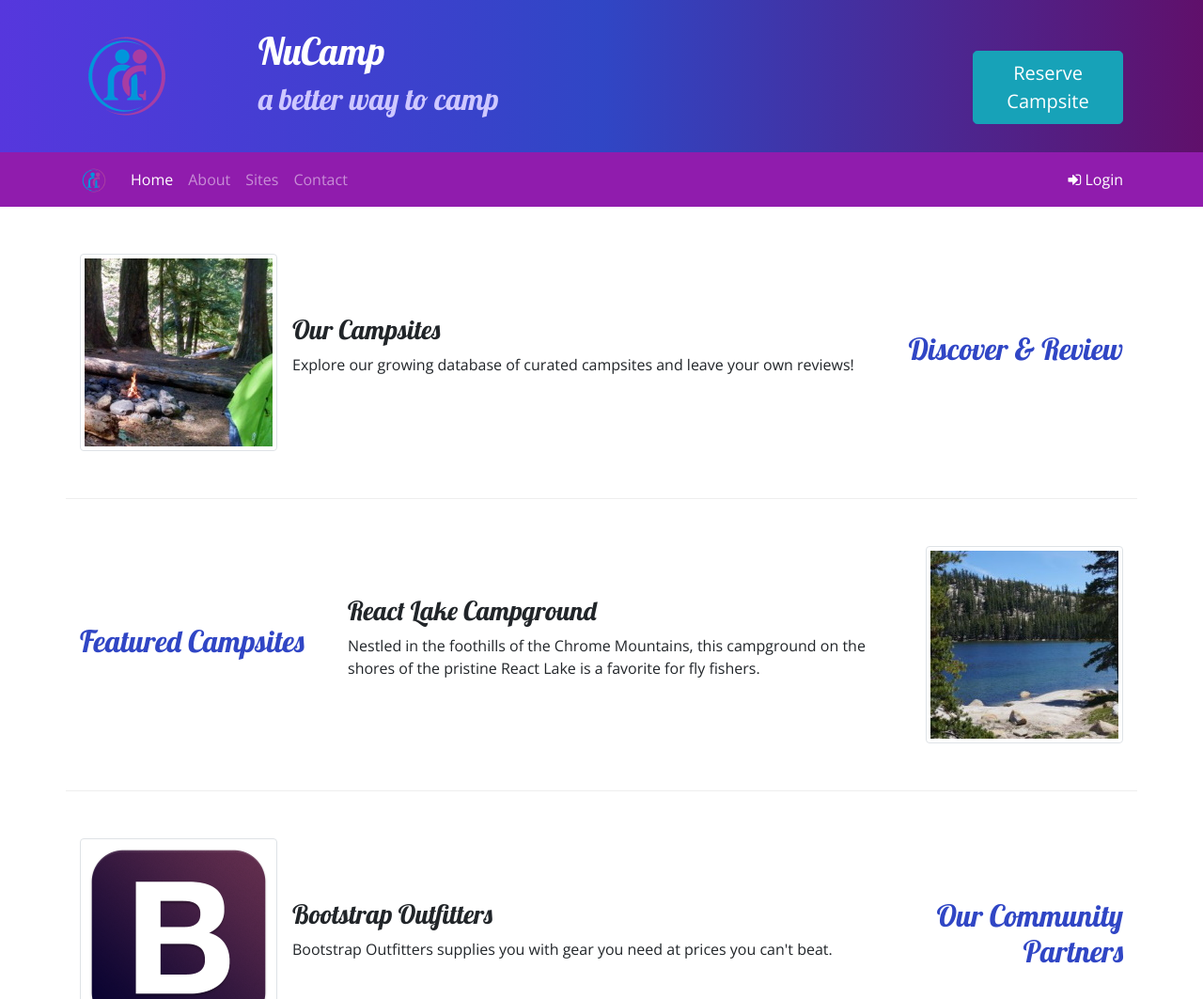
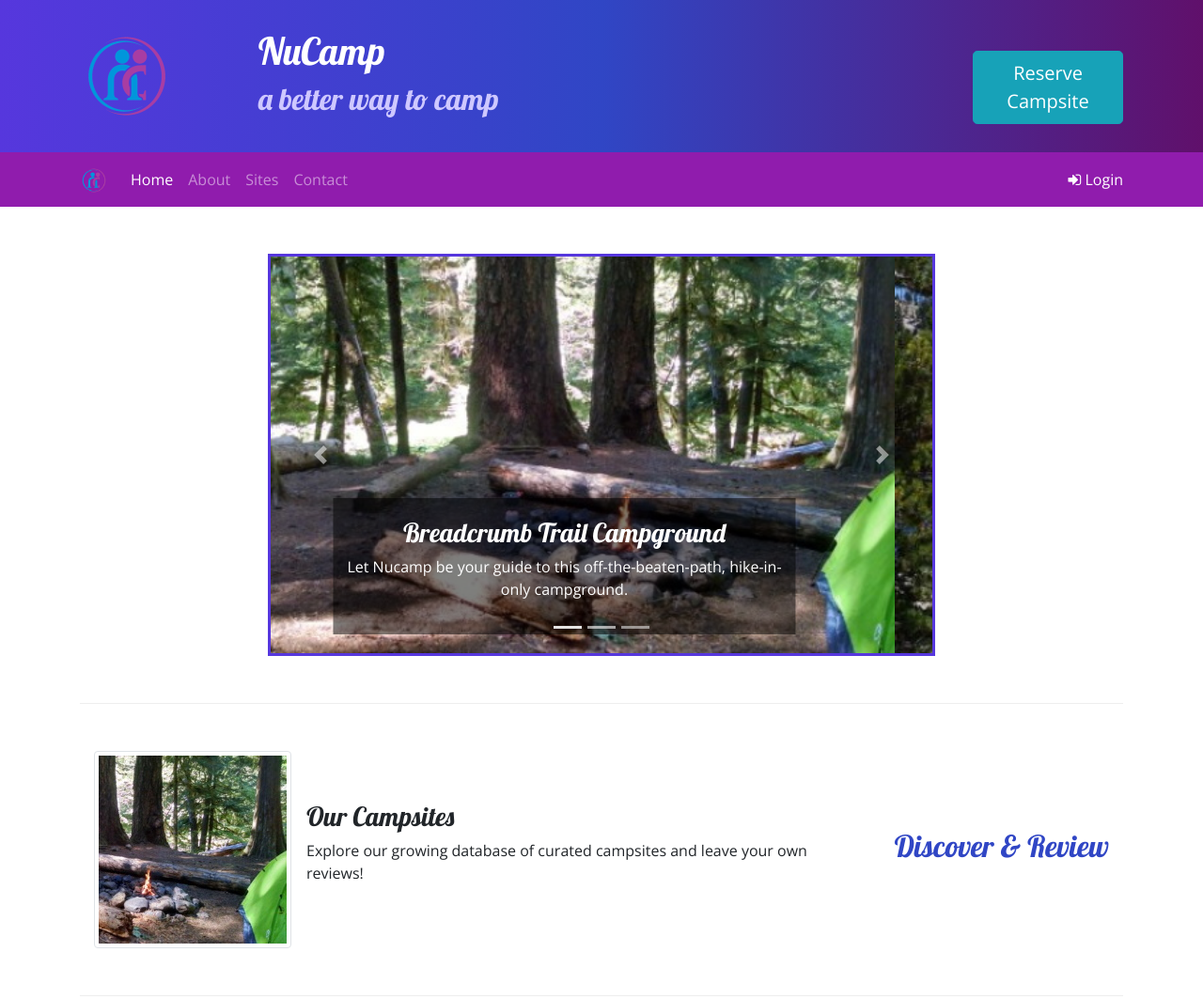
Before and after one commit to DianeGaliano/Bootstrap_Nucamp, a website: page index.html in a window 1280 px wide. Shown: the top 1063 px of the page at 94% size. Drawn offline with nearby package versions, Linux system fonts and the light colour scheme.

Commit message:
Carousel

```diff
--- a/css/style.css
+++ b/css/style.css
@@ -45,3 +45,11 @@ a, a:hover {
     color: inherit;
     text-decoration: none;
   }
+
+  .carousel-caption {
+    background-color: rgba(0, 0, 0, 0.5);
+}
+
+.carousel {
+    border: solid #5637DD;
+}
--- a/index.html
+++ b/index.html
@@ -97,8 +97,46 @@
     </div>
 
     <div class="container">
-        <div class="row row-content align-items-center">
-            <div class="col-sm-4 order-sm-last col-md-3">
+        <div class="container">
+            <div class="row row-content">
+                <div class="col-md-8 mx-auto">
+                    <div id="homeCarousel" class="carousel slide" data-ride="carousel">
+                        <ol class="carousel-indicators">
+                            <li data-target="#homeCarousel" data-slide-to="0" class="active"></li>
+                            <li data-target="#homeCarousel" data-slide-to="1"></li>
+                            <li data-target="#homeCarousel" data-slide-to="2"></li>
+                        </ol>
+                        <div class="carousel-inner">
+                            <div class="carousel-item active">
+                                <img class="d-block w-100" src="img/breadcrumb-trail.jpg" alt="Breadcrumb Trail Campground" />
+                                <div class="carousel-caption">
+                                    <h3>Breadcrumb Trail Campground</h3>
+                                    <p class="d-none d-sm-block">Let Nucamp be your guide to this off-the-beaten-path, hike-in-only campground.</p>
+                                </div>
+                            </div>
+                            <div class="carousel-item">
+                                <img class="d-block w-100" src="img/react-lake.jpg" alt="React Lake Campground" />
+                            </div>
+                            <div class="carousel-item">
+                                <img class="d-block w-100" src="img/chrome-river.jpg" alt="Chrome River Campground" />
+                            </div>
+                            <a class="carousel-control-prev" href="#homeCarousel" role="button" data-slide="prev">
+                                <span class="carousel-control-prev-icon"></span>
+                                <span class="sr-only">Previous</span>
+                            </a>
+                            <a class="carousel-control-next" href="#homeCarousel" role="button" data-slide="next">
+                                <span class="carousel-control-next-icon"></span>
+                                <span class="sr-only">Next</span>
+                            </a>
+                        </div>
+
+                    </div>
+
+                </div>
+            </div>
+
+            <div class="row row-content align-items-center">
+                <div class="col-sm-4 order-sm-last col-md-3">
                 <h2 class="text-sm-right">Discover & Review</h2>
             </div>
             <div class="col">
```
